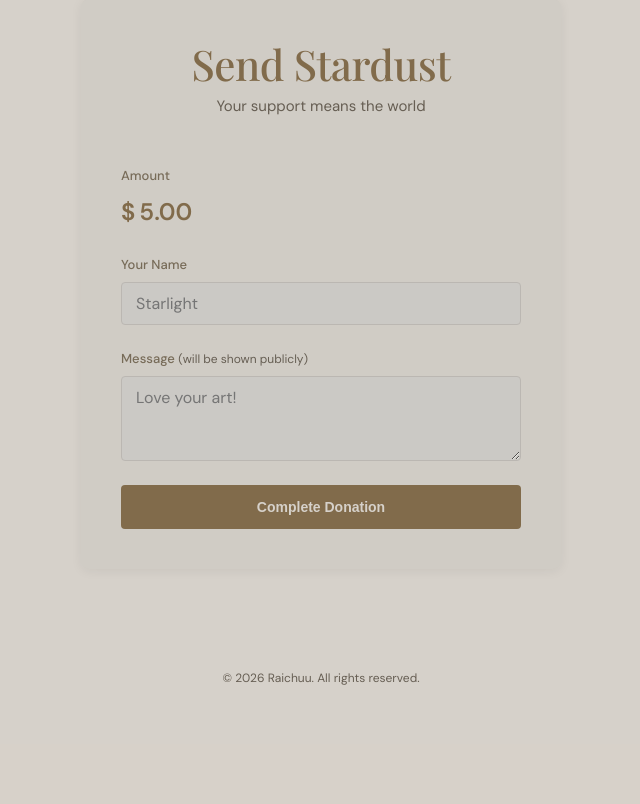
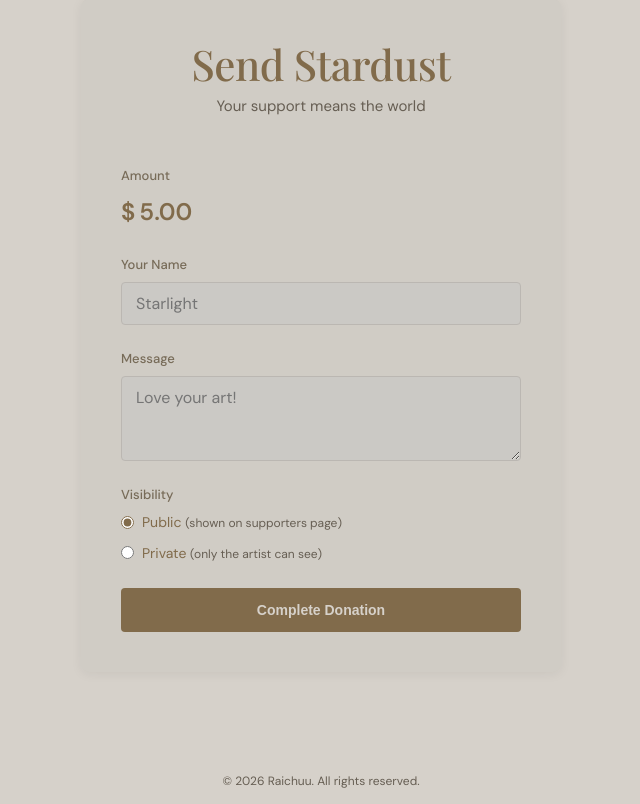
Before and after one commit to CattySmoothy/CattySmoothy, a Flask app: page /donate in a window 1280 px wide. Shown: the part 368-1172 px from the top of the page, without its empty margins (319-959 px from the left). Before the commit the page ends 1053 px from the top, so only its background shows below. Run offline with Flask 3, Linux system fonts and the light colour scheme.

Commit message:
Add public/private message toggle on donate form, private messages hidden from public donors page, visible only with secret key

```diff
--- a/routes.py
+++ b/routes.py
@@ -1,18 +1,18 @@
 from flask import render_template, request
 
 donors = [
-    {"name": "Luna", "message": "Love your art!", "amount": 10.00},
-    {"name": "Starfall", "message": "Keep creating!", "amount": 25.00},
-    {"name": "Nebula", "message": "You inspire me", "amount": 5.00},
-    {"name": "Celeste", "message": "Amazing work!", "amount": 50.00},
-    {"name": "Orion", "message": "Digital art gang", "amount": 15.00},
-    {"name": "Aurora", "message": "More tutorials please!", "amount": 20.00},
-    {"name": "Comet", "message": "You're so talented", "amount": 8.00},
-    {"name": "Vega", "message": "Keep shining ✨", "amount": 30.00},
-    {"name": "Nova", "message": "First time donating!", "amount": 12.00},
-    {"name": "Sirius", "message": "Best artist ever", "amount": 100.00},
-    {"name": "Eclipse", "message": "Love the style", "amount": 7.50},
-    {"name": "Lyra", "message": "So happy to support", "amount": 18.00},
+    {"name": "Luna", "message": "Love your art!", "amount": 10.00, "public": True},
+    {"name": "Starfall", "message": "Keep creating!", "amount": 25.00, "public": True},
+    {"name": "Nebula", "message": "You inspire me", "amount": 5.00, "public": True},
+    {"name": "Celeste", "message": "Amazing work!", "amount": 50.00, "public": True},
+    {"name": "Orion", "message": "Digital art gang", "amount": 15.00, "public": True},
+    {"name": "Aurora", "message": "More tutorials please!", "amount": 20.00, "public": True},
+    {"name": "Comet", "message": "You're so talented", "amount": 8.00, "public": True},
+    {"name": "Vega", "message": "Keep shining ✨", "amount": 30.00, "public": True},
+    {"name": "Nova", "message": "First time donating!", "amount": 12.00, "public": True},
+    {"name": "Sirius", "message": "Best artist ever", "amount": 100.00, "public": True},
+    {"name": "Eclipse", "message": "Love the style", "amount": 7.50, "public": True},
+    {"name": "Lyra", "message": "So happy to support", "amount": 18.00, "public": True},
 ]
 
 def register_routes(app):
@@ -35,7 +35,12 @@ def register_routes(app):
 
     @app.route('/donors')
     def donors_page():
-        return render_template('donors.html', title="Supporters", donors=donors)
+        key = request.args.get('key', '')
+        if key == 'c4tty5m00thy':
+            shown = donors
+        else:
+            shown = [d for d in donors if d.get('public')]
+        return render_template('donors.html', title="Supporters", donors=shown)
 
     @app.route('/collections')
     def collections():
--- a/static/css/redesign.css
+++ b/static/css/redesign.css
@@ -1661,3 +1661,37 @@ body {
 .donate-submit:hover {
     opacity: 0.85;
 }
+
+.donate-visibility {
+    display: flex;
+    flex-direction: column;
+    gap: 8px;
+}
+
+.donate-radio {
+    display: flex;
+    align-items: center;
+    gap: 8px;
+    cursor: pointer;
+}
+
+.donate-radio input[type="radio"] {
+    accent-color: var(--color-accent);
+    margin: 0;
+}
+
+.donate-radio-label {
+    font-size: 14px;
+    color: var(--color-text-primary);
+}
+
+.private-badge {
+    font-size: 10px;
+    color: rgba(255, 255, 255, 0.4);
+    font-style: normal;
+    font-weight: 400;
+}
+
+.star-popup-private {
+    opacity: 0.8;
+}
--- a/templates/donate.html
+++ b/templates/donate.html
@@ -25,8 +25,22 @@
             </div>
 
             <div class="donate-field">
-                <label class="donate-label" for="donateMessage">Message <span class="donate-note">(will be shown publicly)</span></label>
+                <label class="donate-label" for="donateMessage">Message</label>
                 <textarea id="donateMessage" class="donate-textarea" placeholder="Love your art!" maxlength="100" rows="3"></textarea>
+            </div>
+
+            <div class="donate-field">
+                <label class="donate-label">Visibility</label>
+                <div class="donate-visibility">
+                    <label class="donate-radio">
+                        <input type="radio" name="visibility" value="public" checked>
+                        <span class="donate-radio-label">Public <span class="donate-note">(shown on supporters page)</span></span>
+                    </label>
+                    <label class="donate-radio">
+                        <input type="radio" name="visibility" value="private">
+                        <span class="donate-radio-label">Private <span class="donate-note">(only the artist can see)</span></span>
+                    </label>
+                </div>
             </div>
 
             <button type="submit" class="plan-button donate-submit">Complete Donation</button>
@@ -40,7 +54,11 @@ document.getElementById('donateForm').addEventListener('submit', function(e) {
     var name = document.getElementById('donateName').value || 'Anonymous';
     var msg = document.getElementById('donateMessage').value || '';
     var amt = document.getElementById('donateAmount').value;
-    alert('Thank you, ' + name + '! \\nYour donation of $' + amt + ' will light up the sky. \\n(Your message will appear publicly among the stars.)');
+    var vis = document.querySelector('input[name="visibility"]:checked').value;
+    var note = vis === 'public'
+        ? 'Your message will appear publicly among the stars.'
+        : 'Your message will be kept private, only visible to the artist.';
+    alert('Thank you, ' + name + '! \\nYour donation of $' + amt + ' will light up the sky. \\n' + note);
     window.location.href = "{{ url_for('donors_page') }}";
 });
 </script>
--- a/templates/donors.html
+++ b/templates/donors.html
@@ -24,8 +24,10 @@
                 <div class="star-popup">
                     <span class="star-popup-name">{{ donor.name }}</span>
                     <span class="star-popup-amount">${{ "%.2f"|format(donor.amount) }}</span>
-                    {% if donor.message %}
+                    {% if donor.message and donor.get('public') %}
                     <span class="star-popup-msg">{{ donor.message }}</span>
+                    {% elif donor.message and not donor.get('public') %}
+                    <span class="star-popup-msg star-popup-private">{{ donor.message }} <span class="private-badge">(private)</span></span>
                     {% endif %}
                 </div>
             </div>
```
